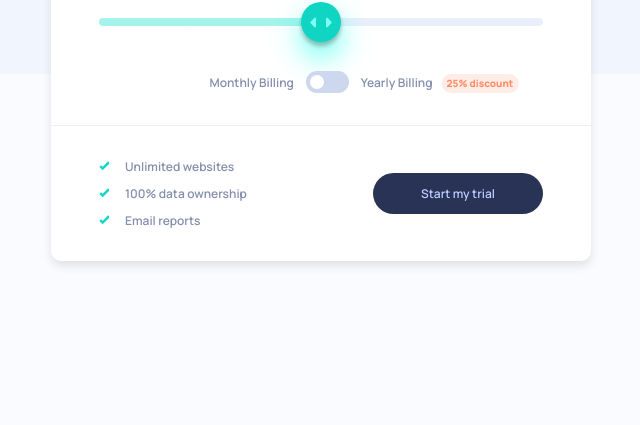
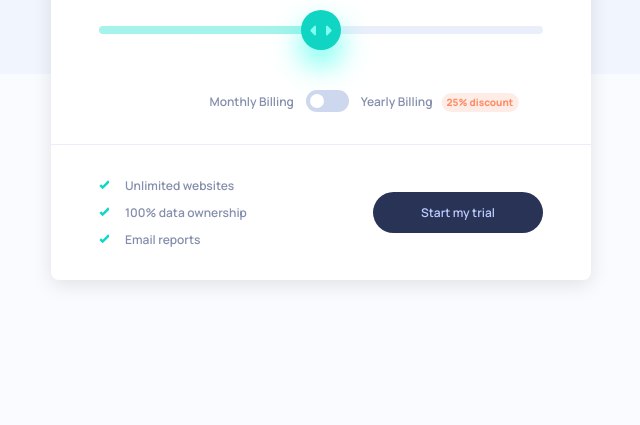
Before and after one commit to danmlarsen/Interactive-Pricing-Component, a website built with Parcel: page src/index.html in a window 1280 px wide. Shown: the part 375-800 px from the top of the page, without its empty margins (319-959 px from the left). Built offline with nearby package versions, Linux system fonts and the light colour scheme.

Commit message:
Small adjustments for final version

```diff
--- a/src/scss/_abstract.scss
+++ b/src/scss/_abstract.scss
@@ -1,5 +1,5 @@
 $breakpoints: (
-    'tablet': 37.5em,
+    'tablet': 37.5em
 );
 
 @mixin mq($key) {
--- a/src/scss/_home.scss
+++ b/src/scss/_home.scss
@@ -21,7 +21,7 @@ body {
     background-color: var(--main-background);
     background-image: url('../images/bg-pattern.svg');
     background-size: 100% 40rem;
-    background-position: top left;
+    background-position: top;
     background-repeat: no-repeat;
 
     @include mq(tablet) {
@@ -92,5 +92,5 @@ body {
 .pricing-section {
     display: flex;
     justify-content: center;
-    margin-bottom: 5rem;
+    margin: 1rem 0;
 }
--- a/src/scss/_pricing.scss
+++ b/src/scss/_pricing.scss
@@ -1,9 +1,9 @@
 @use 'abstract' as *;
 
 .pricing {
-    border-radius: 10px;
+    border-radius: 8px;
     background-color: #fff;
-    box-shadow: 0 5px 10px rgba(#000, .1);
+    box-shadow: 0 .5rem 2rem rgba(#000, .1);
     text-align: center;
 
     width: 100%;
--- a/src/scss/_slider.scss
+++ b/src/scss/_slider.scss
@@ -6,7 +6,7 @@
     background-image: url('../images/icon-slider.svg');
     background-position: center;
     background-repeat: no-repeat;
-    box-shadow: 0 .4rem .4rem rgba(#000, .25), 0 1.5rem 3rem rgba(#00FFE7, .6);
+    box-shadow: 0 1.5rem 3rem rgba(#00FFE7, .6);
     // cursor: ew-resize;
     cursor: pointer;
     border: none;
@@ -17,7 +17,7 @@
     &:focus {
         transform: translateY(-.2rem);
         background-color: #7AEADF;
-        box-shadow: 0 .5rem .5rem rgba(#000, .20), 0 1.75rem 4rem rgba(#00FFE7, .7);
+        box-shadow: 0 1.75rem 4rem rgba(#00FFE7, .7);
     }
 
     &:active {
@@ -33,12 +33,13 @@ input[type='range'] {
 
     width: 100%;
     height: .8rem;
+    margin: 1.6rem 0;
     background: linear-gradient(
         to right, var(--full-slider-bar) 0%,
         var(--full-slider-bar) 50%,
         var(--empty-slider-bar) 50%,
         var(--empty-slider-bar) 100%);
-    border-radius: 10px;
+    border-radius: 5px;
     cursor: pointer;
 
     // transition: all 500ms ease-in;
```
